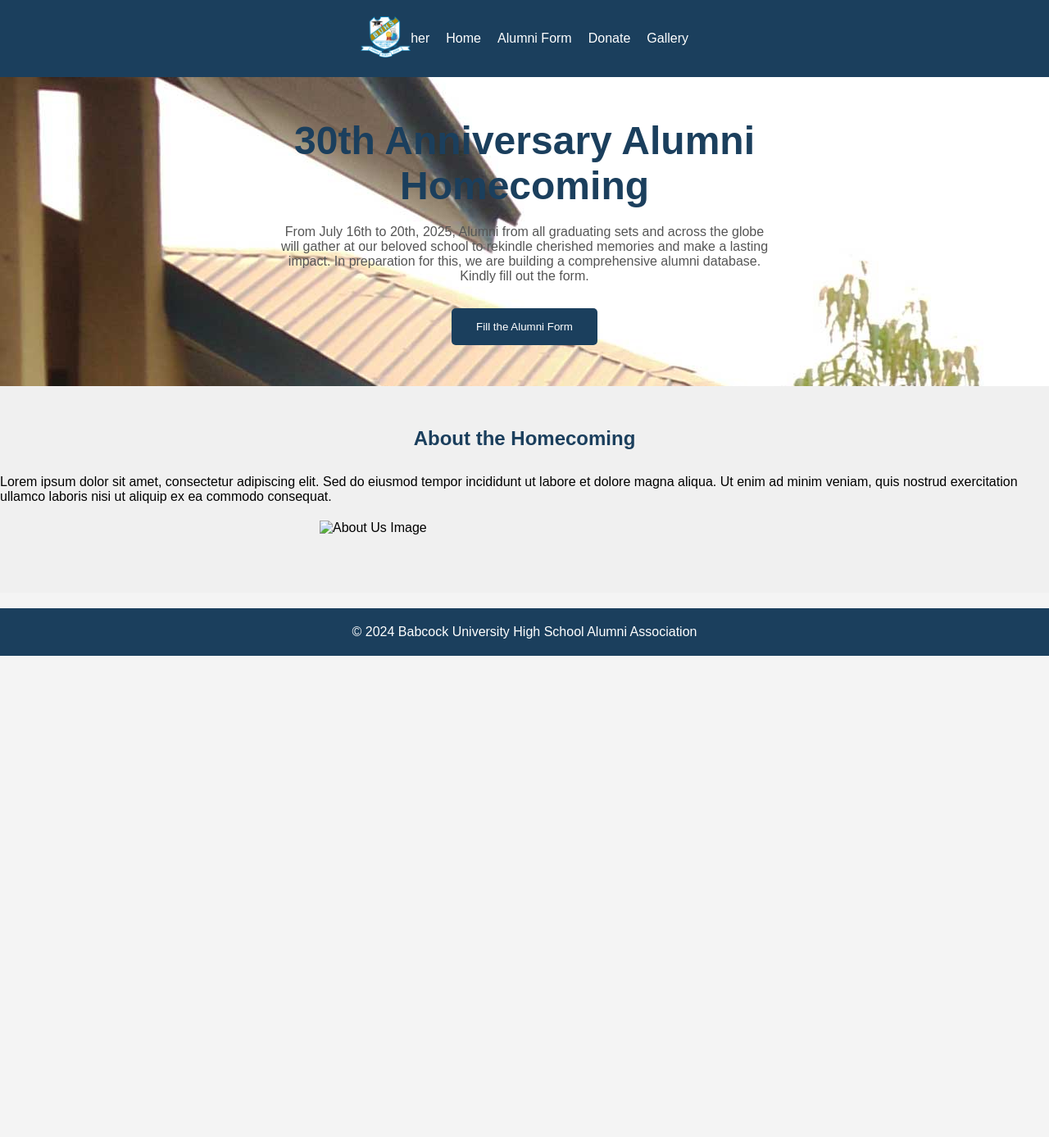
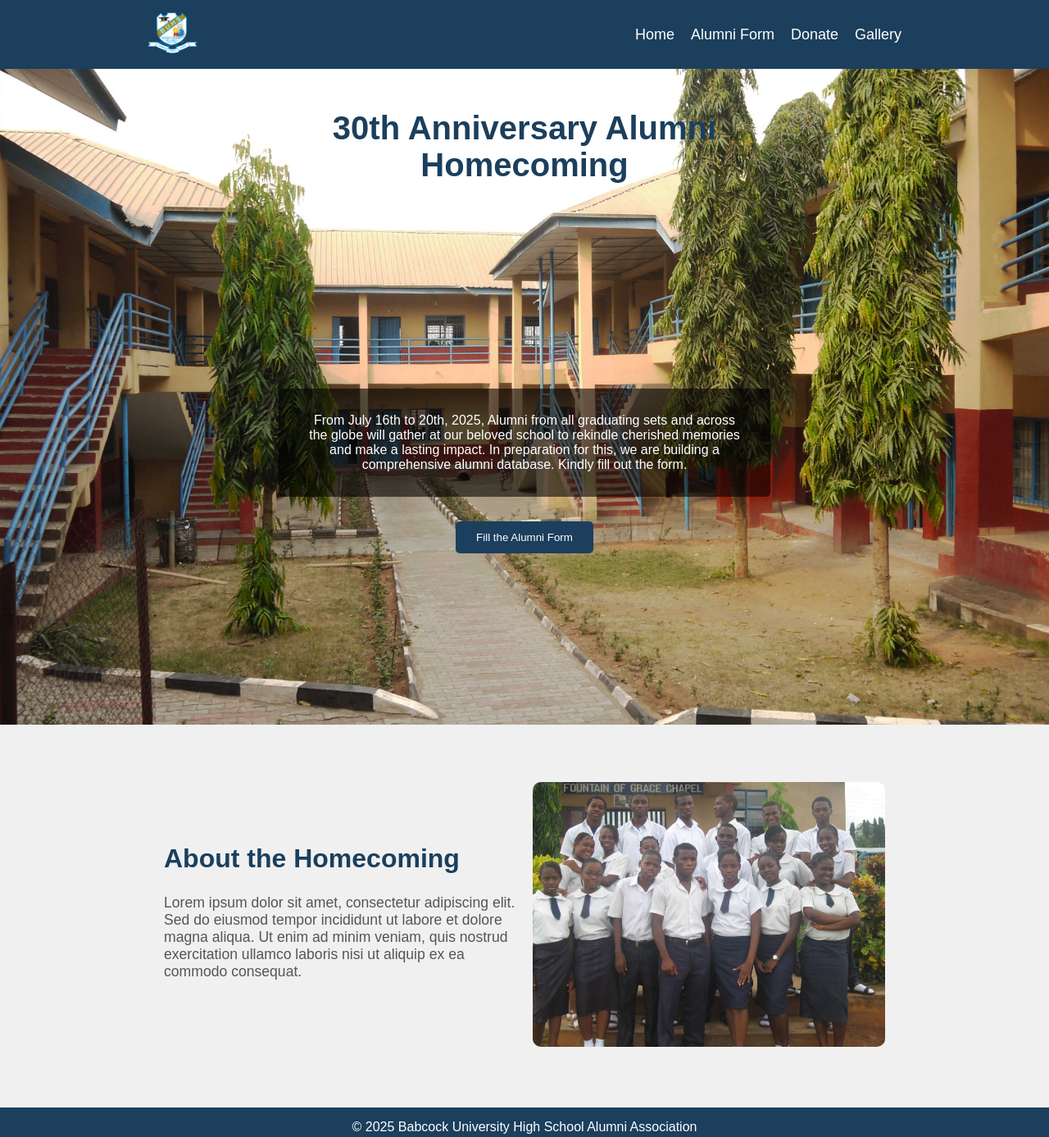
Before and after one commit to EnochOluwadamilare/buhs-alumni-website, a plain HTML site: page index.html in a window 1280 px wide. Shown: the whole page at 82% size. Before the commit the page ends 800 px from the top, so only its background shows below. Drawn offline with Linux system fonts and the light colour scheme.

Commit message:
final home page

```diff
--- a/index.html
+++ b/index.html
@@ -5,6 +5,7 @@
         <meta name="viewport" content="width=device-width, initial-scale=1.0">
         <title>Babcock University High School Alumni Homecoming</title>
         <link rel="stylesheet" href="styles.css">
+        <script defer src="script.js"></script>
     </head>
     <body>
 
@@ -13,16 +14,14 @@
                 <div class="logo">
                     <img src="images/logo.png" alt="Babcock University High School Logo">
                 </div>
-            <div>
-                her
-            </div>
                 <nav>
-                <ul>
+                    <ul class="nav-links">
                         <li><a href="#">Home</a></li>
                         <li><a href="#">Alumni Form</a></li>
                         <li><a href="#">Donate</a></li>
                         <li><a href="#">Gallery</a></li>
                     </ul>
+                    <div class="hamburger">&#9776;</div>
                 </nav>
             </div>
         </header>
@@ -34,18 +33,26 @@
                     <p>From July 16th to 20th, 2025, Alumni from all graduating sets and across the globe will gather at our beloved school to rekindle cherished memories and make a lasting impact. In preparation for this, we are building a comprehensive alumni database. Kindly fill out the form.</p>
                     <button>Fill the Alumni Form</button>
                 </div>
-            <!-- <img src="images/banner.jpg" alt="Hero Image">  -->
             </div>
         </section>
 
         <section class="about">
+            <div class="container">
+                <div class="about-content">
+                    <div class="about-text">
                         <h2>About the Homecoming</h2>
                         <p>Lorem ipsum dolor sit amet, consectetur adipiscing elit. Sed do eiusmod tempor incididunt ut labore et dolore magna aliqua. Ut enim ad minim veniam, quis nostrud exercitation ullamco laboris nisi ut aliquip ex ea commodo consequat.</p>
+                    </div>
+                    <div class="about-image">
                         <img src="images/about-us.jpg" alt="About Us Image">
+                    </div>
+                </div>
+            </div>
         </section>
 
+
         <footer>
-        <p>&copy; 2024 Babcock University High School Alumni Association</p>
+            <p>&copy; 2025 Babcock University High School Alumni Association</p>
         </footer>
 
     </body>
--- a/script.js
+++ b/script.js
@@ -0,0 +1,8 @@
+document.addEventListener("DOMContentLoaded", () => {
+    const hamburger = document.querySelector(".hamburger");
+    const navLinks = document.querySelector(".nav-links");
+
+    hamburger.addEventListener("click", () => {
+        navLinks.classList.toggle("nav-active");
+    });
+});
--- a/styles.css
+++ b/styles.css
@@ -7,53 +7,112 @@
 }
 
 body {
-    background-color: #f4f4f4; /* Light background for contrast */
+    background-color: #f4f4f4;
 }
 
 /* Header Styles */
 header {
     background-color: #1B3F5D;
-    color: #fff;
-    padding: 20px 0;
-    display: flex; /* Add flexbox for horizontal alignment */
-    justify-content: space-between; /* Align logo and nav to opposite ends */
-    /* align-items: center; */
+    color: white;
+    padding: 15px 0;
 }
 
 .container {
     max-width: 960px;
     margin: 0 auto;
     padding: 0 20px;
-    display: flex; /* Add flexbox for container */
-    justify-content: space-between; /* Align logo and nav within container */
-    align-items: center; /* Vertically center logo and nav within container */
+    display: flex;
+    justify-content: space-between;
+    align-items: center;
 }
 
 .logo img {
     max-height: 50px;
 }
 
-  nav ul {
+/* Navbar */
+nav {
+    display: flex;
+    align-items: center;
+}
+
+.nav-links {
     list-style: none;
     display: flex;
 }
 
-  nav li {
+.nav-links li {
     margin-left: 20px;
 }
 
-  nav a {
-    color: #fff;
+.nav-links a {
+    color: white;
     text-decoration: none;
+    font-size: 18px;
 }
 
-  /* Hero Section Styles */
+/* Hamburger Menu */
+.hamburger {
+    display: none;
+    font-size: 30px;
+    cursor: pointer;
+}
+
+/* Responsive Styles */
+@media (max-width: 768px) {
+    .nav-links {
+        display: none;
+        flex-direction: column;
+        position: absolute;
+        top: 60px;
+        right: 20px;
+        background: #222;
+        width: 150px;
+        border-radius: 5px;
+        padding: 10px;
+    }
+
+    .nav-links li {
+        margin: 10px 0;
+        text-align: center;
+    }
+
+    .nav-links a {
+        display: block;
+    }
+
+    .hamburger {
+        display: block;
+    }
+
+    .nav-active {
+        display: flex;
+    }
+}
+
+/* Hero Section */
 .hero {
     background-color: #fff;
     background-image: url(./images/banner.jpg);
     padding: 50px 0;
     text-align: center;
+
+    background-size: cover;
+    background-position: center center;
+    min-height: 100vh;
 }
+
+/* Dark Translucent Overlay */
+/* .hero::before {
+    content: "";
+    position: absolute;
+    top: 0;
+    left: 0;
+    width: 100%;
+    height: 100%;
+    background: rgba(0, 0, 0, 0.5); /* 50% darkness
+} */
+
 
 .hero-content {
     max-width: 600px;
@@ -61,50 +120,103 @@
 }
 
 .hero h1 {
-    font-size: 3rem;
+    font-size: 2.5rem;
     margin-bottom: 20px;
-    color: #1B3F5D; /* School color */
+    color: #1B3F5D;
 }
 
 .hero p {
     margin-bottom: 30px;
-    color: #555; /* Slightly darker gray for better readability */
+    color: #555;
+    padding: 5%;
+    margin-top: 250px;
+    color: #ffffff;
+    background-color: rgba(0, 0, 0, 0.587);
+    border-radius: 5px;
 }
 
 .hero button {
-    background-color: #1B3F5D; /* School color */
-    color: #fff;
-    padding: 15px 30px;
+    background-color: #1B3F5D;
+    color: white;
+    padding: 12px 25px;
     border: none;
     border-radius: 5px;
     cursor: pointer;
 }
 
-  /* About Section Styles */
+/* Responsive Styles */
+@media (max-width: 768px) {
+    .hero p {
+        margin-top: 250px;
+        color: #ffffff;
+        background-color: rgba(0, 0, 0, 0.5);
+        border-radius: 5px;
+    }
+}
+
+/* About Section */
 .about {
     background-color: #f0f0f0;
     padding: 50px 0;
 }
 
+.about-content {
+    display: flex;
+    justify-content: space-between;
+    align-items: center;
+    max-width: 960px;
+    margin: 0 auto;
+    padding: 20px;
+}
+
+.about-text {
+    flex: 1;
+    padding-right: 20px;
+}
+
 .about h2 {
+    color: #1B3F5D;
+    font-size: 2rem;
+    margin-bottom: 15px;
+}
+
+.about p {
+    font-size: 1.1rem;
+    color: #555;
+    padding-top: 10px;
+    padding-bottom: 10px;
+}
+
+.about-image {
+    flex: 1;
     text-align: center;
-    margin-bottom: 30px;
-    color: #1B3F5D; /* School color */
 }
 
 .about img {
-    max-width: 500px;
-    margin: 20px auto;
-    display: block;
+    max-width: 100%;
+    height: auto;
+    border-radius: 10px;
 }
 
-  /* Footer Styles */
+/* Responsive About Section */
+@media (max-width: 768px) {
+    .about-content {
+        flex-direction: column;
+        text-align: center;
+    }
+
+    .about-text {
+        padding-right: 0;
+    }
+}
+
+/* Footer */
 footer {
-    background-color: #1B3F5D; /* School color */
-    color: #fff;
+    background-color: #1B3F5D;
+    color: white;
     text-align: center;
-    padding: 20px 0;
-    position: fixed;
+    padding: 15px 0;
+    position: relative;
     bottom: 0;
     width: 100%;
 }
```
Also changed, not shown: images/about-us.jpg (added). Lines whose indentation alone changed are shown as unchanged.
